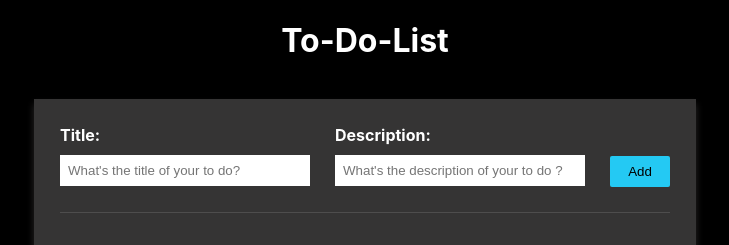
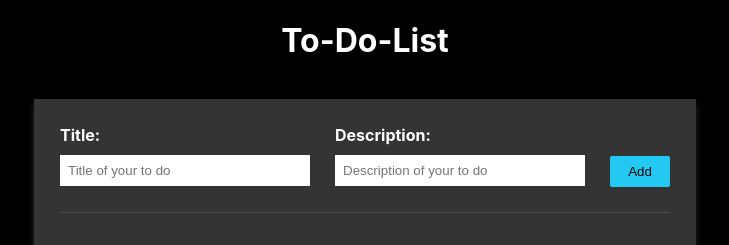
Before and after one commit to 0soumya1/todo_app, a React (Create React App) app: page / in a window 1280 px wide. Shown: the top 245 px of the page, without its empty margins (275-1004 px from the left). Built offline with nearby package versions, Linux system fonts and the light colour scheme.

Commit message:
first commit

```diff
--- a/src/App.js
+++ b/src/App.js
@@ -97,7 +97,7 @@ function App() {
               type="text"
               value={newTitle}
               onChange={(e) => setNewTitle(e.target.value)}
-              placeholder="What's the title of your to do?"
+              placeholder="Title of your to do"
             />
           </div>
           <div>
@@ -112,7 +112,7 @@ function App() {
               type="text"
               value={newDescription}
               onChange={(e) => setNewDescription(e.target.value)}
-              placeholder="What's the description of your to do ?"
+              placeholder="Description of your to do"
             />
           </div>
           <div>
```
